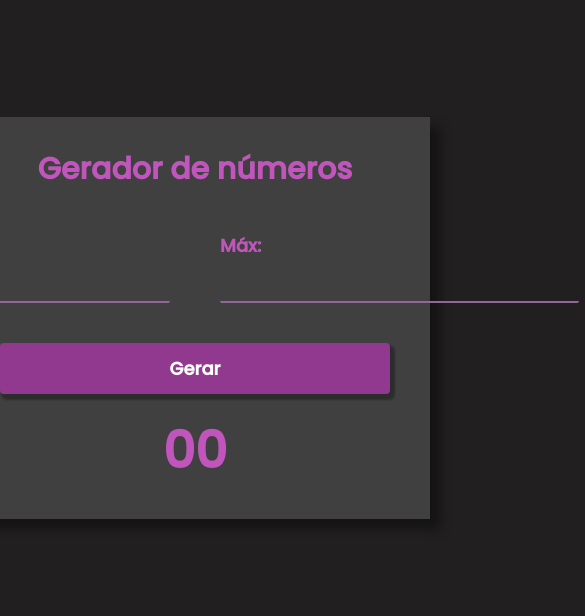
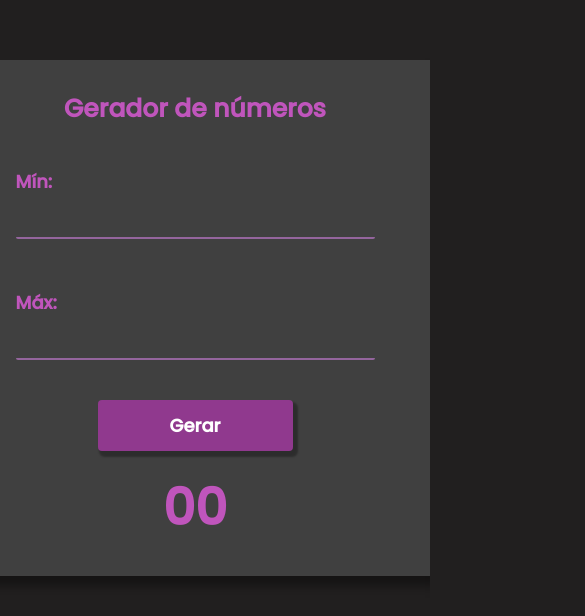
Before and after one commit to vitorrcruzz/gerador-numero-aleatorio, a plain HTML site: page index.html in a window 390 px wide. Shown: the part 104-720 px from the top of the page, 585 px wide, since content can reach past the window. Drawn offline with Linux system fonts and the light colour scheme.

Commit message:
adicionando responsividade

```diff
--- a/assets/css/style.css
+++ b/assets/css/style.css
@@ -94,7 +94,8 @@ input::-webkit-inner-spin-button {
     font-size: 18px;
     cursor: pointer;
 }
-#generate:hover{
+
+#generate:hover {
     background-color: var(--color-purple);
     box-shadow: 3px 4px 8px 2px rgba(0, 0, 0, .30);
     transform: translateY(4px);
@@ -104,3 +105,18 @@ input::-webkit-inner-spin-button {
     font-size: 50px;
     font-weight: 600;
 }
+
+@media screen and (max-width: 500px) {
+    .container h2 {
+        text-align: center;
+        font-size: 25px;
+    }
+
+    .input-group {
+        flex-direction: column;
+    }
+
+    #generate {
+        width: 50%;
+    }
+}
```
